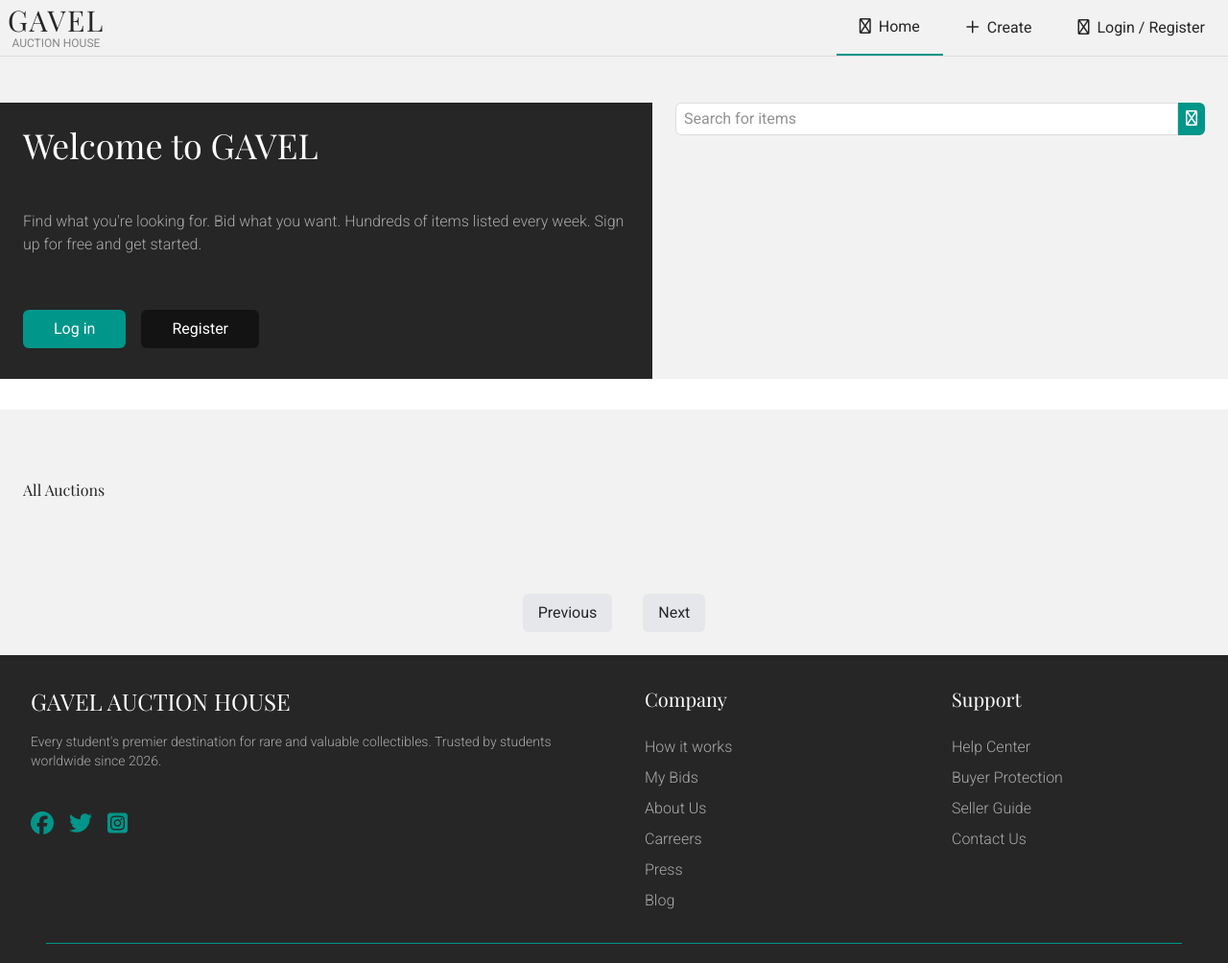
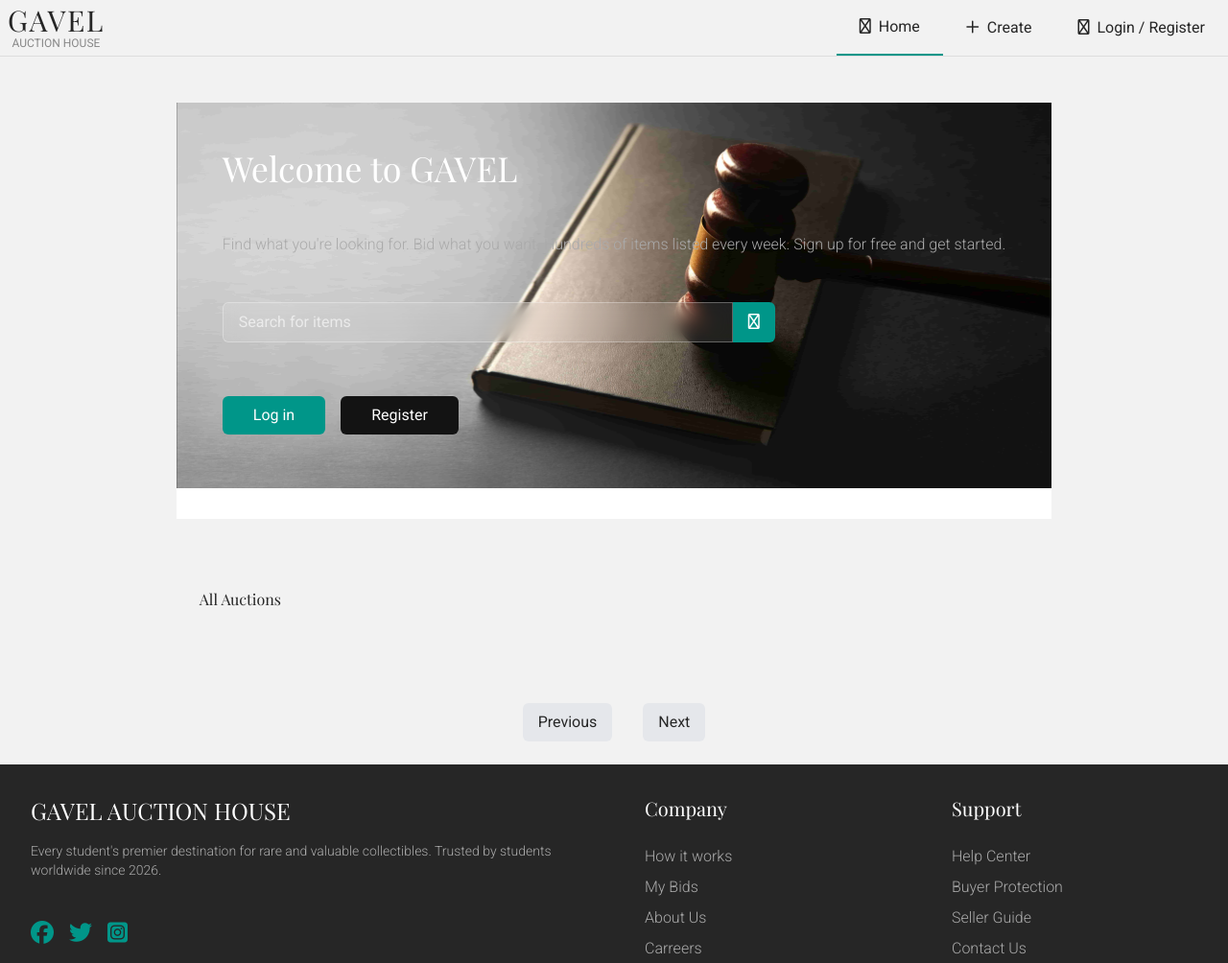
Before and after one commit to AlexanderLislelid/semester-project-2, a website with bundled scripts: page index.html in a window 1280 px wide. Shown: the top 1004 px of the page at 96% size. Built offline with nearby package versions, Linux system fonts and the light colour scheme; no server answers; some icons are missing; a web font is replaced by a local one.

Commit message:
redesign homepage layout and styling with new hero image and glassmorphed searchbar

```diff
--- a/css/input.css
+++ b/css/input.css
@@ -11,6 +11,9 @@
   --color-edges: #dddddd;
   --color-text-muted: #aaaaaa;
   --color-dark-bg: #262626; /* Footer, hero bg */
+
+  /* Background images */
+  --background-image-hero: url('../images/gavel-hero.jpg');
   --color-text-secondary: #888888;
   --color-dark-highlights: #484848;
   --color-dark-btn: #131313;
--- a/index.html
+++ b/index.html
@@ -255,39 +255,35 @@
       </div>
     </div>
     <main class="mx-auto flex-1">
-      <div class="mt-12 flex flex-col sm:flex-row">
-        <div class="bg-dark-bg flex flex-col gap-12 p-6 text-white">
+      <div
+        class="bg-hero mt-12 flex flex-col gap-12 bg-cover bg-center p-12 text-white"
+      >
         <h1 class="font-heading text-3xl sm:text-4xl">Welcome to GAVEL</h1>
         <p class="text-text-muted font-light">
           Find what you're looking for. Bid what you want. Hundreds of items
           listed every week. Sign up for free and get started.
         </p>
+        <form id="search-form" class="flex max-w-xl">
+          <input
+            type="search"
+            name="search"
+            id="search"
+            placeholder="Search for items"
+            class="w-full rounded-l-md border border-white/30 bg-white/10 px-4 py-2 text-white placeholder-white/60 backdrop-blur-sm focus:ring-1 focus:ring-white focus:outline-none"
+          />
+          <button
+            type="submit"
+            class="rounded-r-md bg-teal-600 px-4 text-white hover:bg-teal-700"
+            aria-label="Search"
+          >
+            <i class="fa-regular fa-magnifying-glass" aria-hidden="true"></i>
+          </button>
+        </form>
         <div class="flex items-center gap-4">
           <a href="./pages/login.html" class="btn-primary px-8">Log in</a>
           <a href="./pages/register.html" class="btn-secondary px-8"
             >Register</a
           >
-          </div>
-        </div>
-        <div
-          class="flex flex-col gap-6 px-6 py-12 sm:min-w-80 sm:py-0 md:min-w-100 lg:min-w-150"
-        >
-          <form id="search-form" class="flex">
-            <input
-              type="search"
-              name="search"
-              id="search"
-              placeholder="Search for items"
-              class="border-edges bg-card w-full rounded-l-md border px-2 py-1 hover:border-teal-600 focus:ring-1 focus:ring-teal-600 focus:outline-none"
-            />
-            <button
-              type="submit"
-              class="rounded-r-md bg-teal-600 px-2 text-white"
-              aria-label="Search"
-            >
-              <i class="fa-regular fa-magnifying-glass" aria-hidden="true"></i>
-            </button>
-          </form>
         </div>
       </div>
       <div
```
Also changed, not shown: css/style.css, images/gavel-hero.jpg (added). Lines whose indentation alone changed are shown as unchanged.
